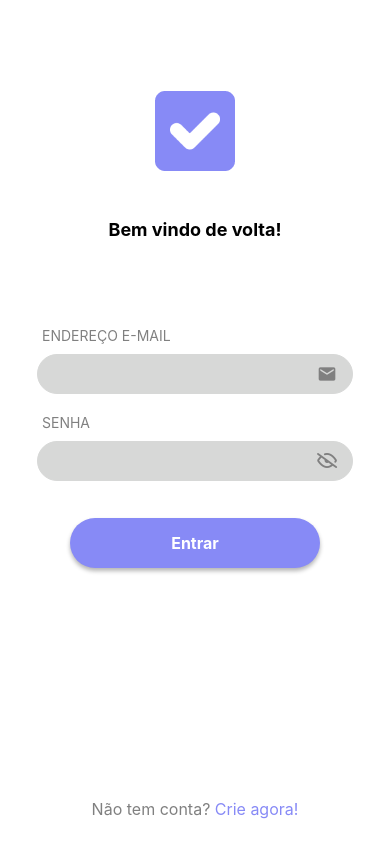
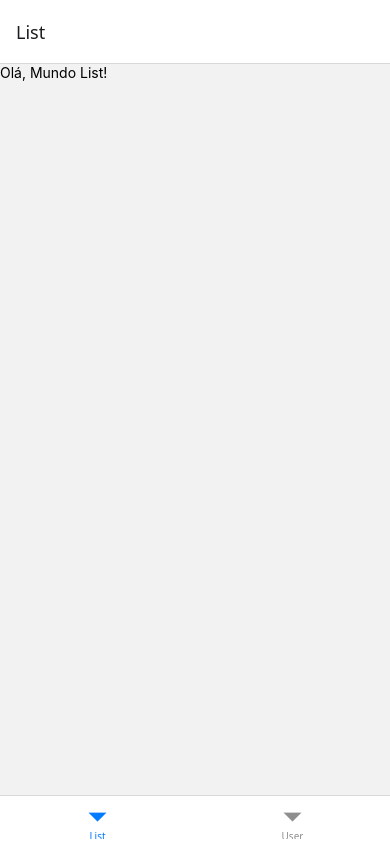
Before and after one commit to SteSantos1/ReactNative-App, a React Native app: screen /BottomRoutes in a window 390 px wide. Built offline with nearby package versions, Linux system fonts and the light colour scheme.

Commit message:
Criacao de rotas, paginas novas, extensoes para segunda tela, finalmente fazendo a transicao de primeira tela para a segunda

```diff
--- a/App.tsx
+++ b/App.tsx
@@ -1,18 +1,18 @@
-import { StatusBar } from 'expo-status-bar';
-import { StyleSheet, Text, View } from 'react-native';
-import Login from "./src/pages/login";
+import './gesture.handler';
+import { StyleSheet } from 'react-native';
+import Routes from './src/routes/index.routes';
+import { NavigationContainer } from '@react-navigation/native'
 
 export default function App() {
   return (
-    <Login />
+    <NavigationContainer>
+      <Routes />
+    </NavigationContainer>
   );
 }
 
 const styles = StyleSheet.create({
   container: {
     flex: 1,
-    backgroundColor: '#fff',
-    alignItems: 'center',
-    justifyContent: 'center',
-  },
+  }
 });
--- /dev/null
+++ b/gesture.handler.native.js
@@ -0,0 +1 @@
+import 'react-native-gesture-handler';
--- a/package.json
+++ b/package.json
@@ -10,10 +10,13 @@
   },
   "dependencies": {
     "@react-native-vector-icons/ionicons": "12.3.0",
+    "@react-navigation/bottom-tabs": "^7.4.7",
+    "@react-navigation/stack": "^7.4.8",
     "expo": "~53.0.20",
     "expo-status-bar": "~2.2.3",
     "react": "19.0.0",
     "react-native": "0.79.5",
+    "react-native-gesture-handler": "~2.24.0",
     "react-native-vector-icons": "^10.3.0"
   },
   "devDependencies": {
--- /dev/null
+++ b/src/pages/list/index.tsx
@@ -0,0 +1,10 @@
+import React from "react";
+import { Text } from "react-native";
+
+export default function List() {
+  return (
+    <Text>
+      Olá, Mundo List!
+    </Text>
+  );
+}
--- /dev/null
+++ b/src/pages/list/styles.ts
@@ -0,0 +1,6 @@
+import { StyleSheet, Dimensions } from "react-native";
+import { themas } from "../global/themas";
+
+export const style = StyleSheet.create({
+
+})
--- a/src/pages/login/index.tsx
+++ b/src/pages/login/index.tsx
@@ -10,9 +10,11 @@
 import { themas } from "../../global/themas"
 import { Input } from "../../componentes/input";
 import { Button } from "../../componentes/Button";
-import { loadPartialConfig } from "@babel/core";
+import { useNavigation, NavigationProp } from '@react-navigation/native'
 
 export default function Login() {
+
+    const navigation = useNavigation<NavigationProp<any>>();
     const [email, setEmail] = useState('');
     const [password, setPassword] = useState('');
     const [showPassword, setShowPassword] = useState(true);
@@ -24,6 +26,10 @@
             if (!email || !password) {
                 return Alert.alert('Atenção', 'Informe os campos obrigatórios!');
             }
+
+            navigation.navigate("BottomRoutes")
+
+            console.log("Logado com sucesso! :)")
 
             setTimeout(() => {
                 if (email == 'stephanie@gmail.com' && password == '12345678') {
--- /dev/null
+++ b/src/pages/user/index.tsx
@@ -0,0 +1,11 @@
+import React from "react";
+
+import { Text } from "react-native";
+
+export default function User () {
+    return (
+        <Text>
+            Olá, Mundo User!
+        </Text>
+    )
+}
--- /dev/null
+++ b/src/pages/user/styles.ts
@@ -0,0 +1,6 @@
+import { StyleSheet, Dimensions } from "react-native";
+import { themas } from "../global/themas";
+
+export const style = StyleSheet.create({
+
+})
--- /dev/null
+++ b/src/routes/bottom.routes.tsx
@@ -0,0 +1,20 @@
+import { createBottomTabNavigator } from "@react-navigation/bottom-tabs";
+import List from "../pages/list";
+import User from "../pages/user";
+
+const Tab = createBottomTabNavigator();
+
+export default function BottomRoutes() {
+    return (
+        <Tab.Navigator>
+            <Tab.Screen
+                name="List"
+                component={List}
+            />
+            <Tab.Screen
+                name="User"
+                component={User}
+            />
+        </Tab.Navigator>
+    )
+}
--- /dev/null
+++ b/src/routes/index.routes.tsx
@@ -0,0 +1,29 @@
+import React from "react";
+import { createStackNavigator } from "@react-navigation/stack";
+import Login from "../pages/login";
+import BottomRoutes from "./bottom.routes";
+
+export default function Routes() {
+    const Stack = createStackNavigator()
+
+    return (
+        <Stack.Navigator
+            initialRouteName="Login"
+            screenOptions={{
+                headerShown: false,
+                cardStyle: {
+                    backgroundColor: "#FFF"
+                }
+            }}
+        >
+            <Stack.Screen
+                name="Login"
+                component={Login}
+            />
+            <Stack.Screen
+                name="BottomRoutes"
+                component={BottomRoutes}
+            />
+        </Stack.Navigator>
+    )
+}
```
Also changed, not shown: gesture.handler.js (added), 1 other file (tests, documents, lock files or other folders).
